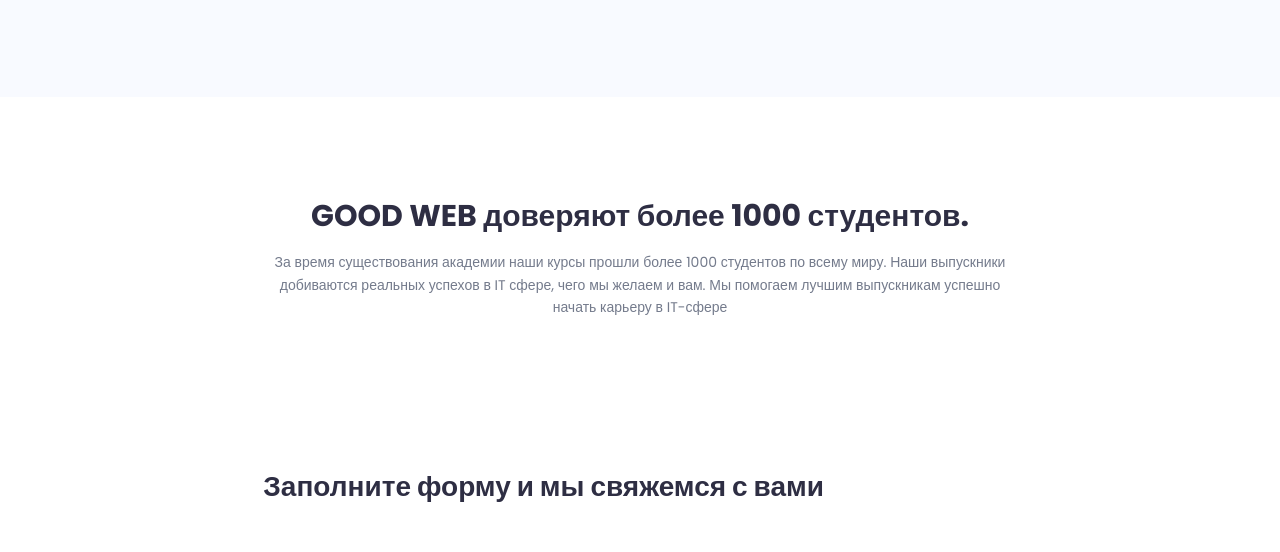
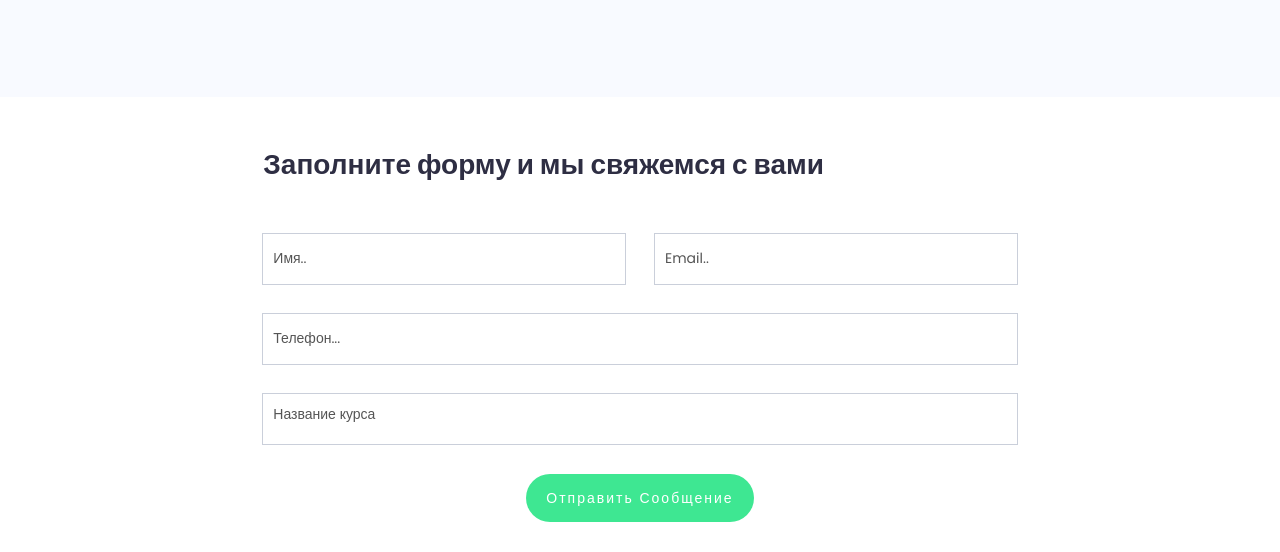
Before and after one commit to Valentin404/cursProg, a plain HTML site: page study.html in a window 1280 px wide. Shown: the part 1251-1803 px from the top of the page. Drawn offline with Linux system fonts and the light colour scheme.

Commit message:
GoodWeb3.3.1

```diff
--- a/assest/footer.js
+++ b/assest/footer.js
@@ -70,7 +70,7 @@ header.innerHTML =`
 
                         </ul>
                     </li>
-                    <li><a href="./Reviews.html">Обучение</a></li>
+                    <li><a href="./study.html">Обучение</a></li>
                     <li><a href="./Question.html">Вопросы</a></li>
                     <li><a href="./Contact.html">Контакты</a></li>
                 </ul>
--- a/study.html
+++ b/study.html
@@ -203,18 +203,6 @@
         </div>
     </section>
 
-    <section class="section-padding">
-        <div class="container">
-            <div class="row">
-                <div class="col-md-8 col-lg-8 col-md-offset-2 col-lg-offset-2 col-sm-12 col-xs-12">
-                    <div class="text-center wow fadeIn">
-                        <h2 class="xs-font20">GOOD WEB доверяют более 1000 студентов.</h2>
-                        <p>За время существования академии наши курсы прошли более 1000 студентов по всему миру. Наши выпускники добиваются реальных успехов в IT сфере, чего мы желаем и вам. Мы помогаем лучшим выпускникам успешно начать карьеру в IT-сфере</p>
-                    </div>
-                </div>
-            </div>
-        </div>
-    </section>
 
     <section class="contact-area sky-gray-bg" id="contact">
         <div class="container-fluid no-padding ">
```
